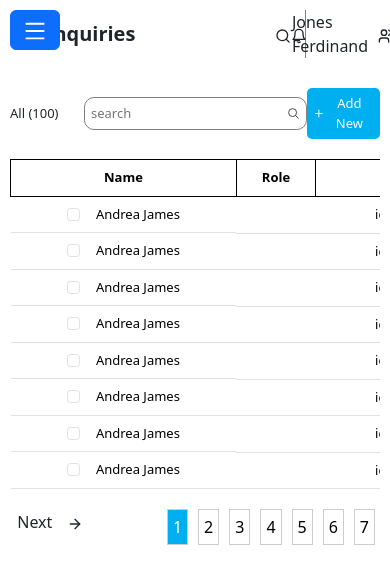
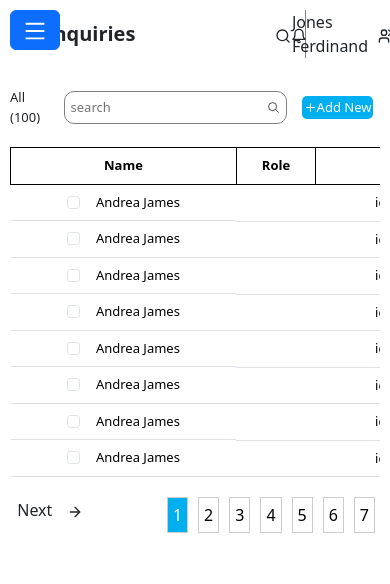
Before and after one commit to jneralrex/rework-enquiry, a React (Vite) app: page /drawer/user-management in a window 390 px wide. Shown: the top 584 px of the page. Built offline with nearby package versions, Linux system fonts and the light colour scheme.

Commit message:
Adress alignment

```diff
--- a/src/assets/styles/pages/usermanagement.css
+++ b/src/assets/styles/pages/usermanagement.css
@@ -144,10 +144,12 @@
         display: flex;
         align-items: center;
         margin-left: auto;
-        width: 80%;
+        width: 90%;
+        gap: 2px;
+        justify-content: space-around;
       }
       .add-new-button {
-        padding: 6px;
+        padding: 2px;
         display: flex;
         align-items: center;
         border-radius: 5px;
```
